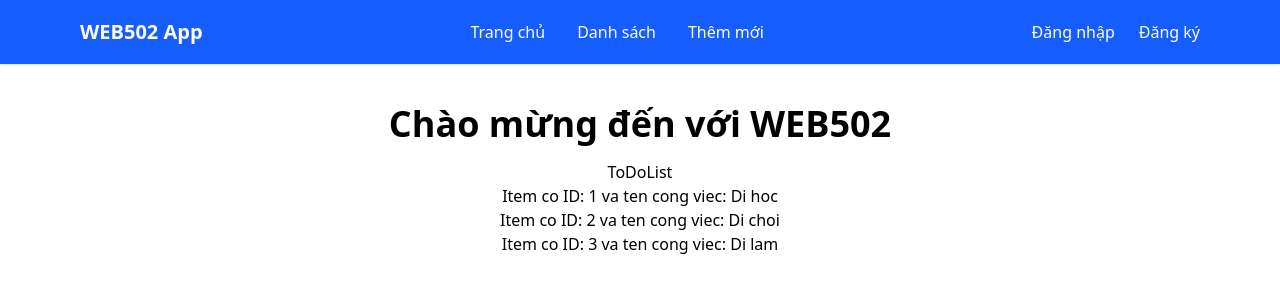
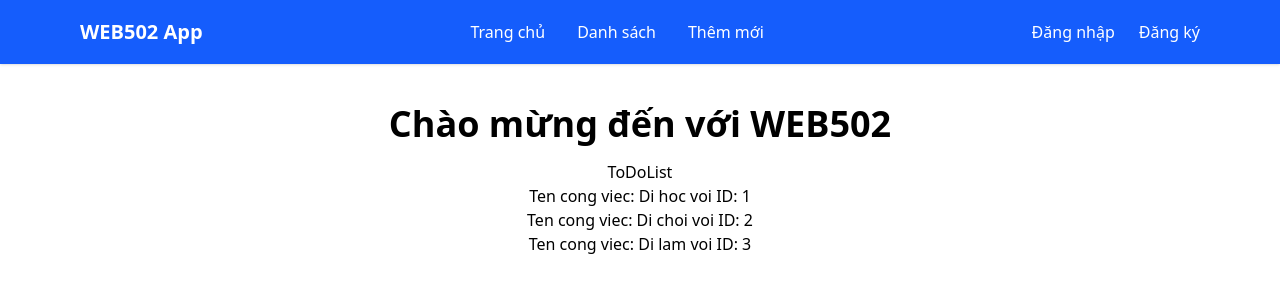
Before and after one commit to vanhoa690/typescript-web502-summer26, a React (Vite) app: page / in a window 1280 px wide. Shown: the top 300 px of the page. Built offline with nearby package versions, Linux system fonts and the light colour scheme; the HTML template or start-up script is replaced by a standard one.

Commit message:
truyen props cha sang con

```diff
--- a/src/components/TodoItem.tsx
+++ b/src/components/TodoItem.tsx
@@ -1,3 +1,12 @@
-export default function ToDoItem() {
-  return <div>ToDoItem</div>;
+interface Props {
+  id: number;
+  title: string;
 }
+
+export default function ToDoItem({ id, title }: Props) {
+  return (
+    <div>
+      Ten cong viec: {title} voi ID: {id}
+    </div>
+  );
+}
--- a/src/components/TodoList.tsx
+++ b/src/components/TodoList.tsx
@@ -25,12 +25,12 @@ export default function ToDoList() {
       <h2>ToDoList</h2>
       {data.map((item: IToDoItem) => {
         return (
-          <div>
-            Item co ID: {item.id} va ten cong viec: {item.title}
-          </div>
+          // <div>
+          //   Item co ID: {item.id} va ten cong viec: {item.title}
+          // </div>
+          <ToDoItem id={item.id} title={item.title} />
         );
       })}
-      {/* <ToDoItem /> */}
     </div>
   );
 }
```
